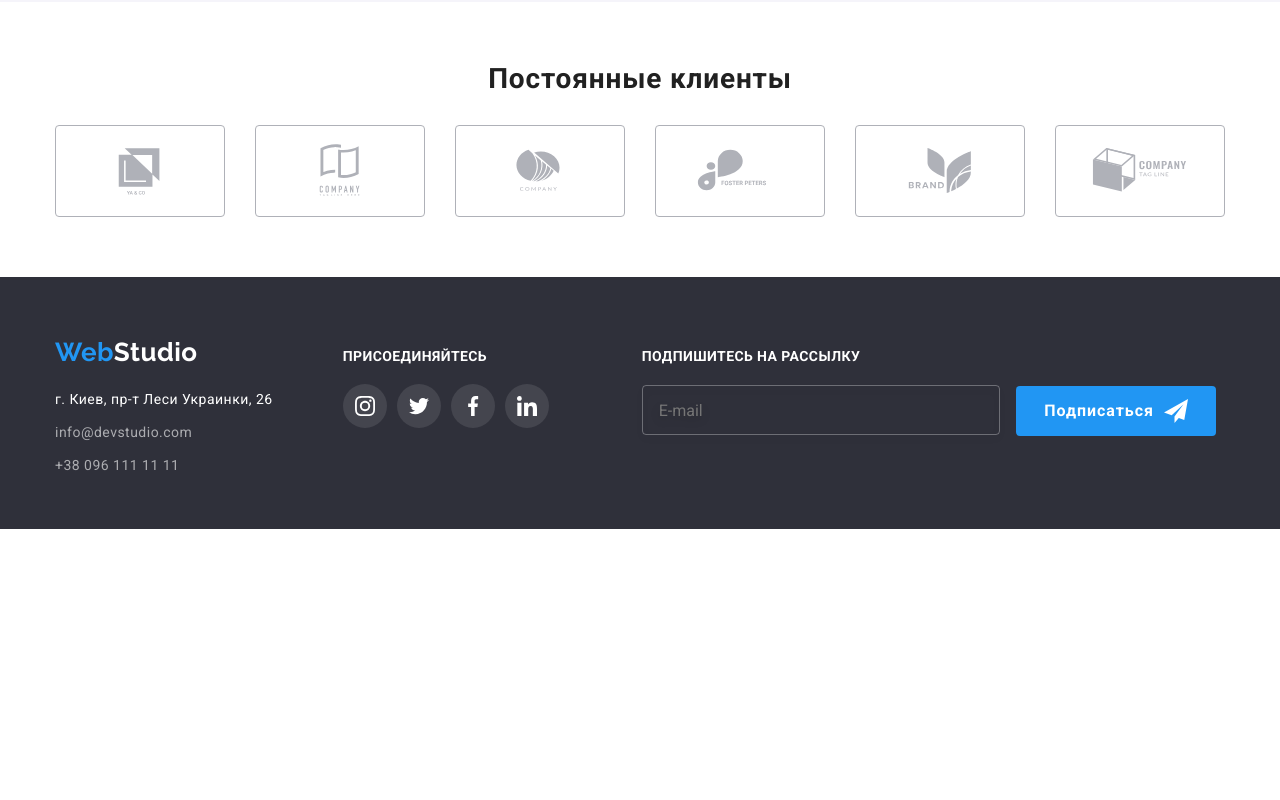
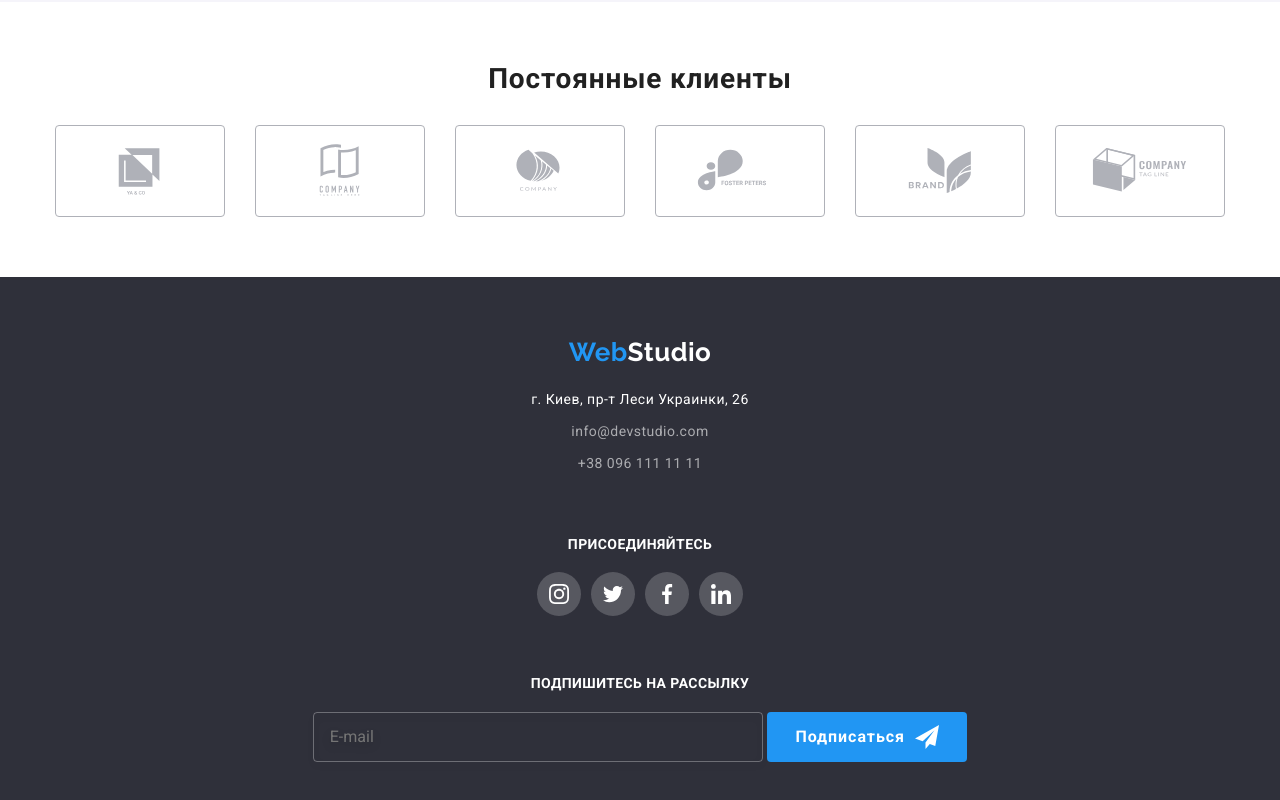
Before and after one commit to YDamer/goit-markup-hw-08, a plain HTML site: page index.html in a window 1280 px wide. Shown: the part 2962-3762 px from the top of the page. Before the commit the page ends 3491 px from the top, so only its background shows below. Drawn offline with nearby package versions, Linux system fonts and the light colour scheme.

Commit message:
адаптує footer

```diff
--- a/sass/layout/_footer.scss
+++ b/sass/layout/_footer.scss
@@ -1,18 +1,17 @@
 .footer{
     background-color: #2f303a;
-    height: 252px;
     padding: 60px 0;
 }
 
 .footer__container {
-    display: flex;
-    align-items: baseline;
+display: flex;
+    flex-direction: column;
+    text-align: center;
 }
 
 .logo {
     margin-bottom: 20px;
     display: block;
-
 }
 
 .logo-white {
@@ -20,6 +19,7 @@
 }
 
 .footer__address-link {
+    display: block;
     color: $primari-background-color;
     text-decoration: none;
 
@@ -34,6 +34,8 @@
 }
 
 .footer__contact-link {
+    display: block;
+   margin-top: 8px;
     color: rgba(255, 255, 255, 0.6);
     text-decoration: none;
     font-style: normal;
@@ -53,30 +55,29 @@
     font-size: 14px;
     line-height: 1.71;
     font-style: normal;
-}
 
-.footer__address-text .footer__item {
-    margin-bottom: 9px;
 }
 
 
+
 .connect {
-    margin-left: 70px;
+margin-bottom: 60px;
 }
 
 .connect__title {
-    display: flex;
     font-weight: 700;
     font-size: 14px;
     line-height: 16px;
     letter-spacing: 0.03em;
     text-transform: uppercase;
     color: $primari-background-color;
+    margin-top: 60px;
     margin-bottom: 20px;
 }
 
 .connect__footer-icon {
     display: flex;
+    justify-content: center;
 }
 
 .connect__list {
@@ -94,26 +95,17 @@
 
 
 .connect__link {
-    display: flex;
-    width: 100%;
-    height: 100%;
+display: flex;
+    justify-content: center;
     align-items: center;
-    justify-content: center;
+    width: 44px;
+    height: 44px;
     border-radius: 50%;
-
-    transition-property:$accent-color;
-    transition-duration: 250ms;
-    transition-timing-function: cubic-bezier(0.4, 0, 0.2, 1);
-
-    &:hover,
-        &:focus {
-            background-color: $accent-color;
-        }
-
-                &:hover .connect__icon,
-                &:focus .connect__icon {
-                    fill: $primari-background-color;
-                }
+    background-color: rgba(255, 255, 255, 0.1);
+    background-position: center;
+    position: relative;
+    fill:$primari-background-color;
+    transition: color 250ms cubic-bezier(0.4, 0, 0.2, 1), background-color 250ms cubic-bezier(0.4, 0, 0.2, 1);
 }
 
 .connect__icon {
--- a/sass/layout/_subscribe.scss
+++ b/sass/layout/_subscribe.scss
@@ -1,6 +1,4 @@
-.subscribe {
-    margin-left: 93px;
-}
+
 
 .subscribe__title {
     font-family: $main-font-family;
@@ -11,12 +9,14 @@
     text-transform: uppercase;
     color: $primari-background-color;
     margin-bottom: 20px;
+
 }
 
 .subscribe__input {
-    width: 358px;
+    width: 450px;
     height: 50px;
     padding: 0 16px;
+    margin-bottom: 20px;
     border: 1px solid rgba(255, 255, 255, 0.3);
     filter: drop-shadow(0px 4px 4px rgba(0, 0, 0, 0.15));
     border-radius: 4px;
@@ -40,7 +40,6 @@
     width: 200px;
     height: 50px;
     border-radius: 4px;
-    margin-left: 12px;
     font-weight: 700;
     font-size: 16px;
     line-height: 1.88;
```
Also changed, not shown: css/main.css, css/main.min.css, 2 other files.
